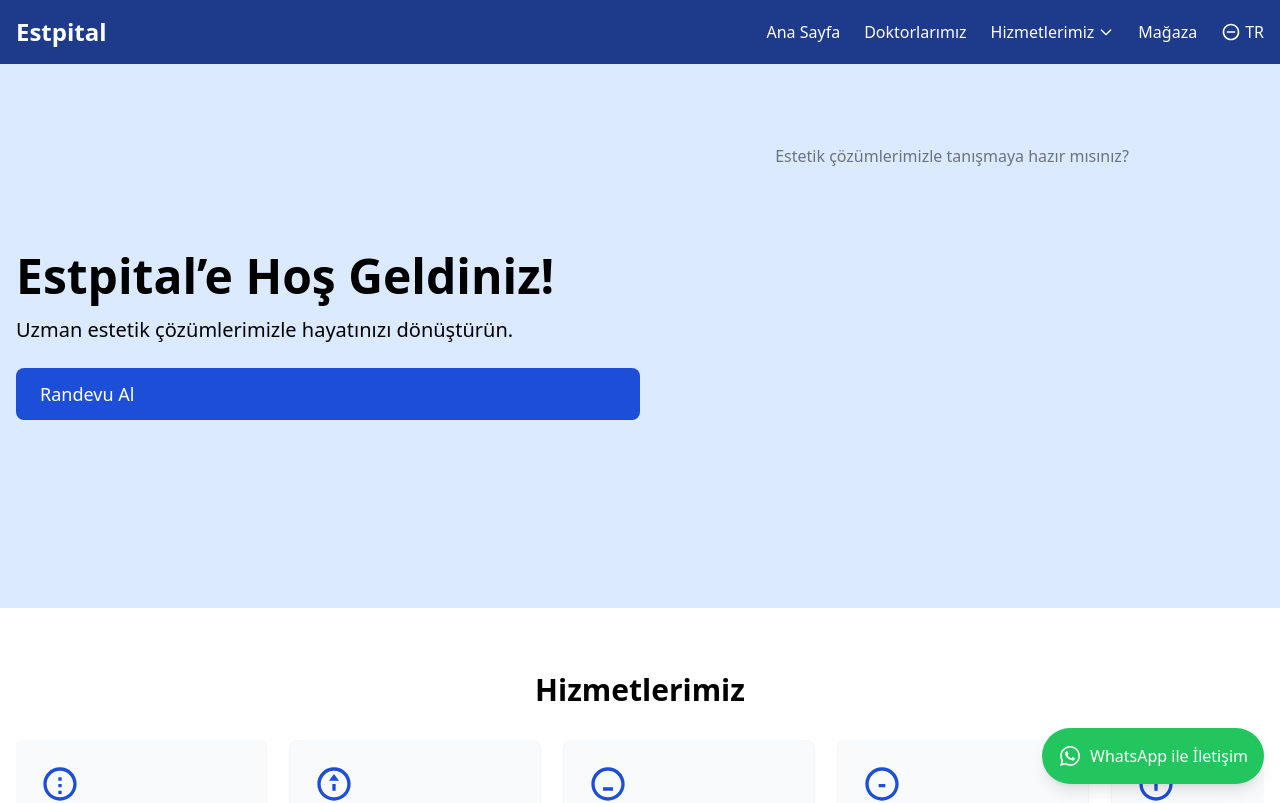
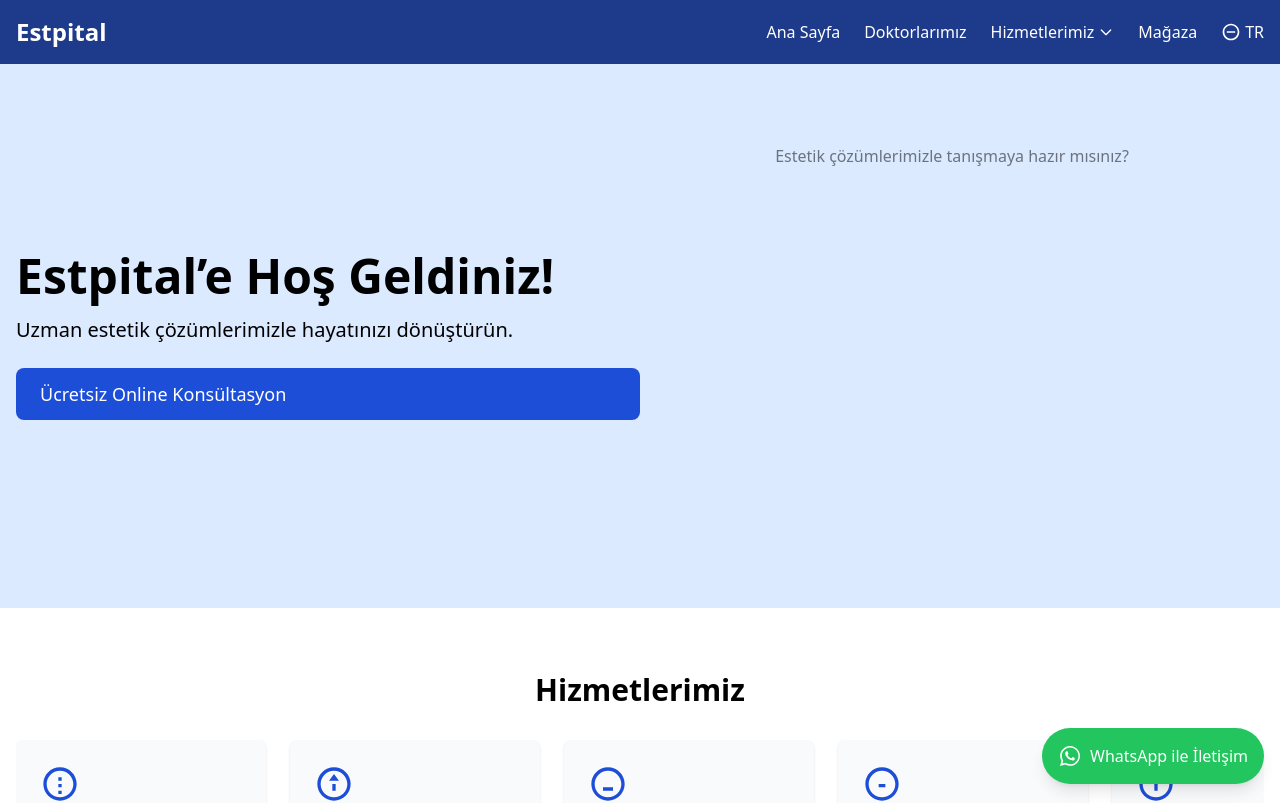
Before and after one commit to Estpital/Estpital-Dynamic-Platform, a React (Create React App) app: page / in a window 1280 px wide. Shown: the top 803 px of the page. Built offline with nearby package versions, Linux system fonts and the light colour scheme.

Commit message:
Update Home.js

```diff
--- a/src/pages/Home.js
+++ b/src/pages/Home.js
@@ -90,16 +90,15 @@
             <p className="text-base sm:text-lg md:text-xl mb-6 max-w-2xl mx-auto md:mx-0">
               {t('welcome_desc')}
             </p>
-            {/* Mobil cihazlarda "Randevu Al" butonunu gizle */}
+            {/* "Randevu Al" butonunu "Ücretsiz Online Konsültasyon" ile değiştir */}
             <a
-              href="/randevu"
+              href="/konsültasyon"
               className="inline-block bg-blue-700 text-white px-5 py-2 sm:px-6 sm:py-3 text-base sm:text-lg rounded-lg hover:bg-blue-800 hidden md:block"
             >
-              {t('appointment')}
+              Ücretsiz Online Konsültasyon
             </a>
           </div>
           <div className="md:w-1/2 mt-8 md:mt-0 h-64 md:h-96">
-            {/* 3D model kaldırıldı, bu alan boş bırakıldı */}
             <div className="text-center text-gray-500">
               <p>Estetik çözümlerimizle tanışmaya hazır mısınız?</p>
             </div>
```
